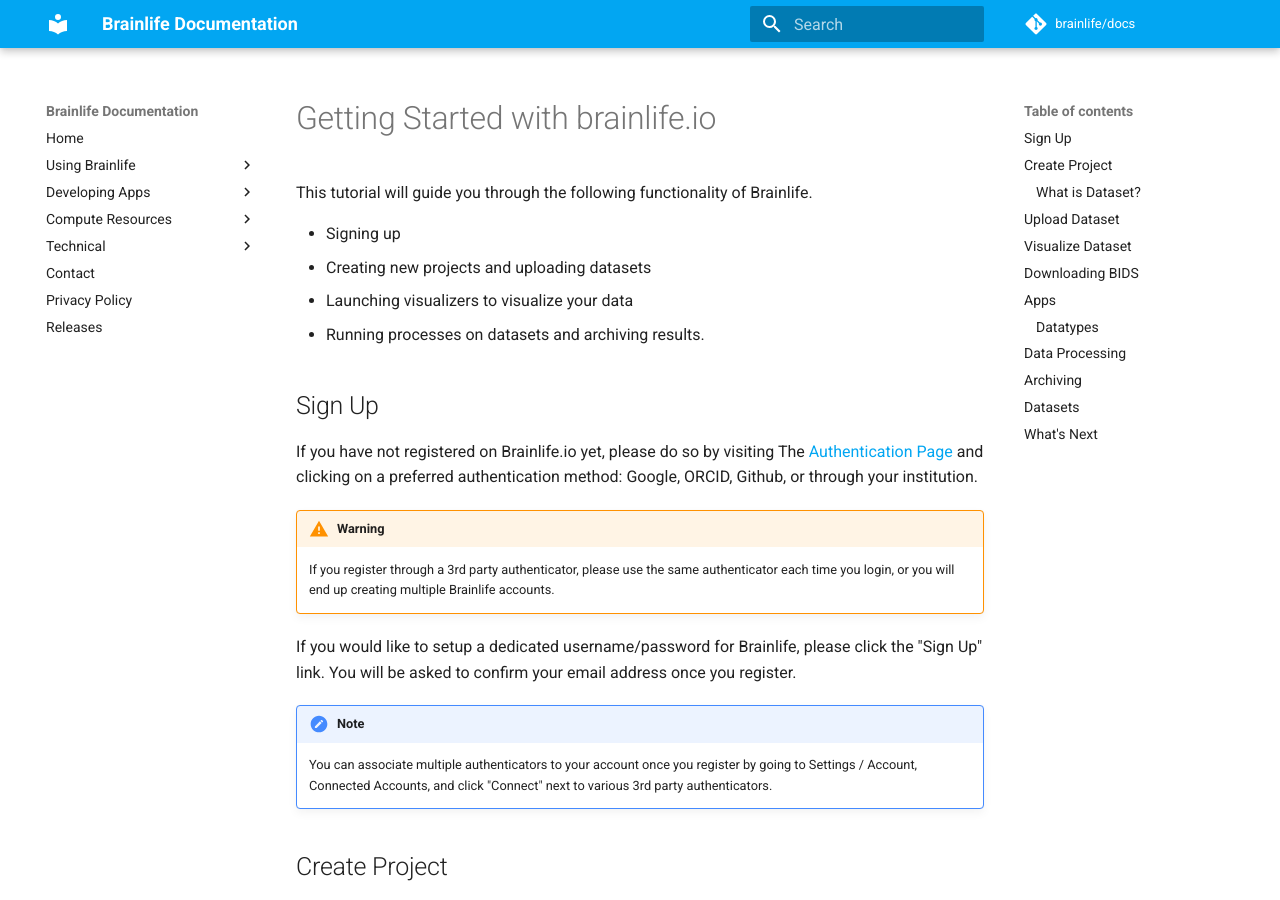
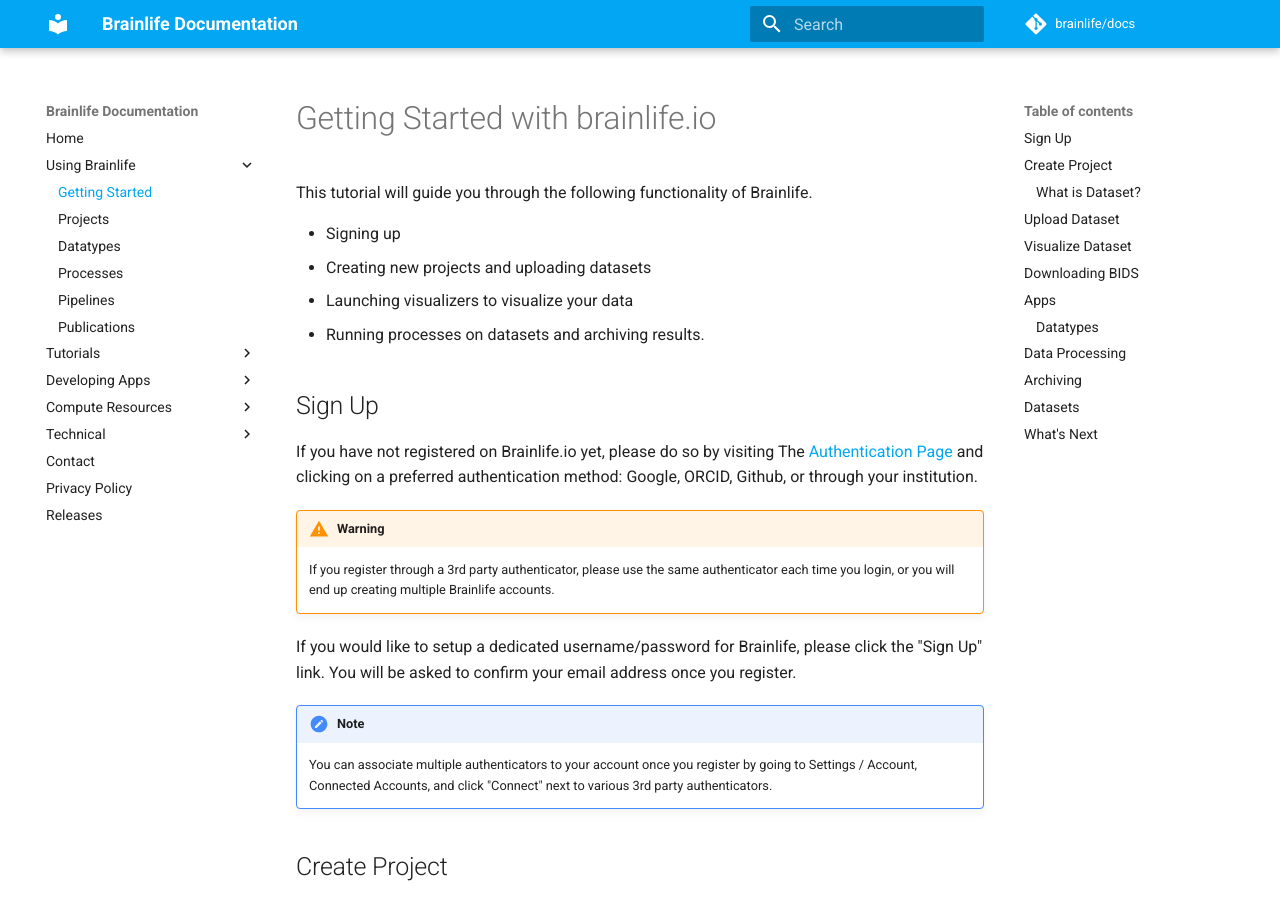
Before and after one commit to brainlife/docs, an MkDocs documentation site: the page built from docs/user/started.md, in a window 1280 px wide and 900 px high. Built offline with MkDocs 1.6.1 and Material for MkDocs 9.7.7, drawn with Linux system fonts in a browser that asks for light colours; comment, search, counter and statistics services are not loaded.

Commit message:
created tutorial section. renamed some files

```diff
--- a/mkdocs.yml
+++ b/mkdocs.yml
@@ -17,12 +17,14 @@
 nav:
   - Home: index.md
   - Using Brainlife:
-    - Tutorial: user/tutorial.md
+    - Getting Started: user/started.md
     - Projects: user/project.md
     - Datatypes: user/datatypes.md
     - Processes: user/process.md
     - Pipelines: user/pipeline.md
     - Publications: user/publication.md
+  - Tutorials:
+    - Content: tutorial/content.md
   - Developing Apps:
     - Introduction: apps/introduction.md
     - HelloWorld: apps/helloworld.md
```
Also changed, not shown: docs/tutorial/content.md (renamed from docs/user/tutorials.md), docs/user/started.md (renamed from docs/user/Getting-Started.md).
